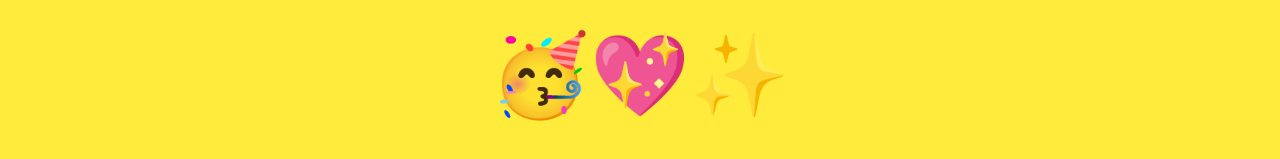
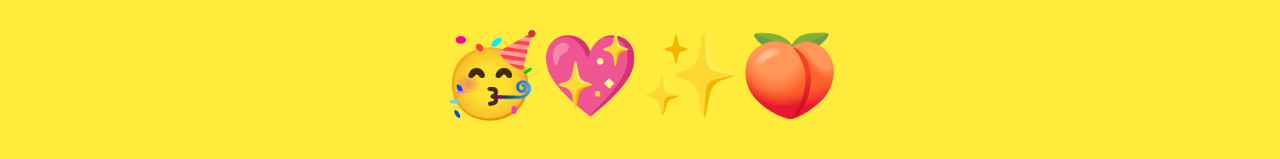
Before and after one commit to basanoglu53/cikalim-mi, a plain HTML site: page index.html in a window 1280 px wide. Both pictures are taken after a click on the button "EVET". Shown: the part 427-586 px from the top of the page. Drawn offline with nearby package versions, Linux system fonts and the light colour scheme.

Commit message:
Update index.html

```diff
--- a/index.html
+++ b/index.html
@@ -72,7 +72,7 @@
             // 2. Arayüz Değişimi
             document.getElementById('main-container').innerHTML = `
                 <h1 style="font-size: 6rem; color: #e91e63; animation: pop 0.5s ease-out;">WUHUHUHUHUHHUUH</h1>
-                <div style="font-size: 5rem;">🥳💖✨</div>
+                <div style="font-size: 5rem;">🥳💖✨🍑</div>
             `;
             document.body.style.backgroundColor = "#ffeb3b";
 
```
